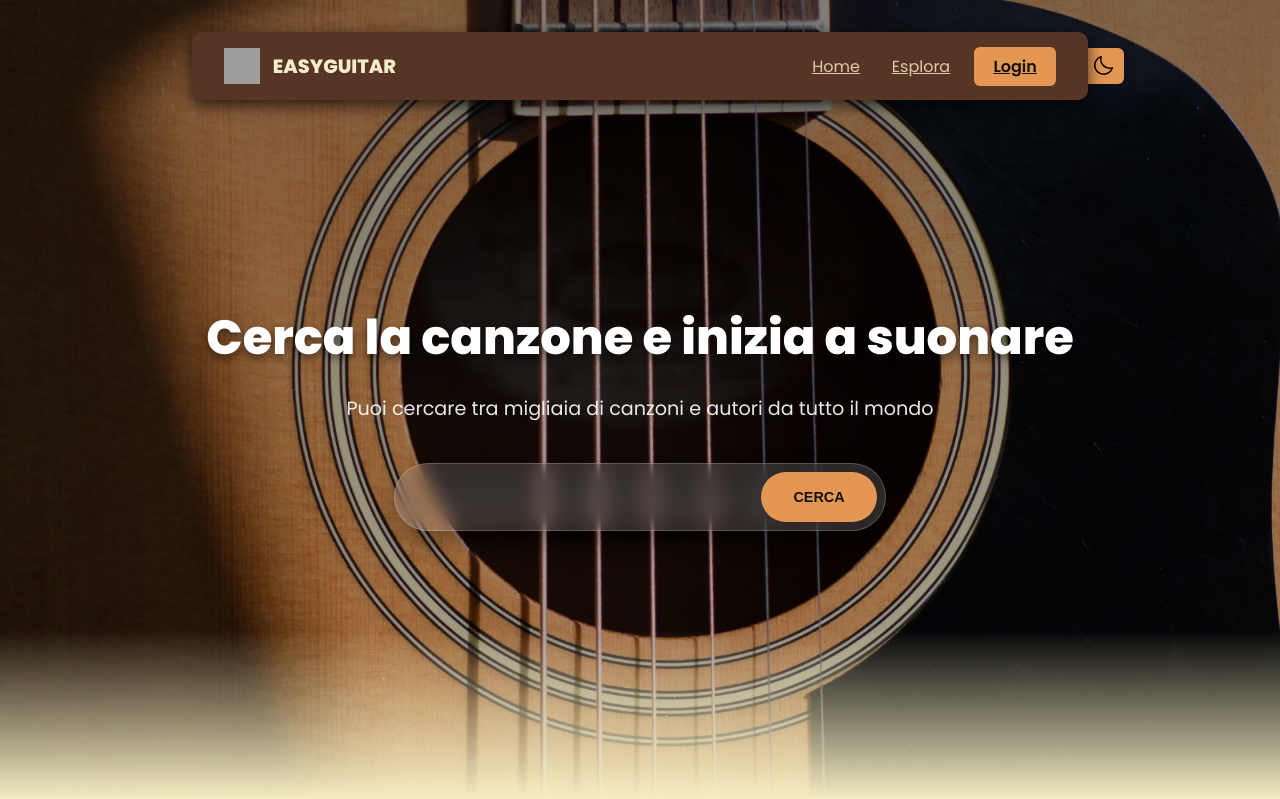
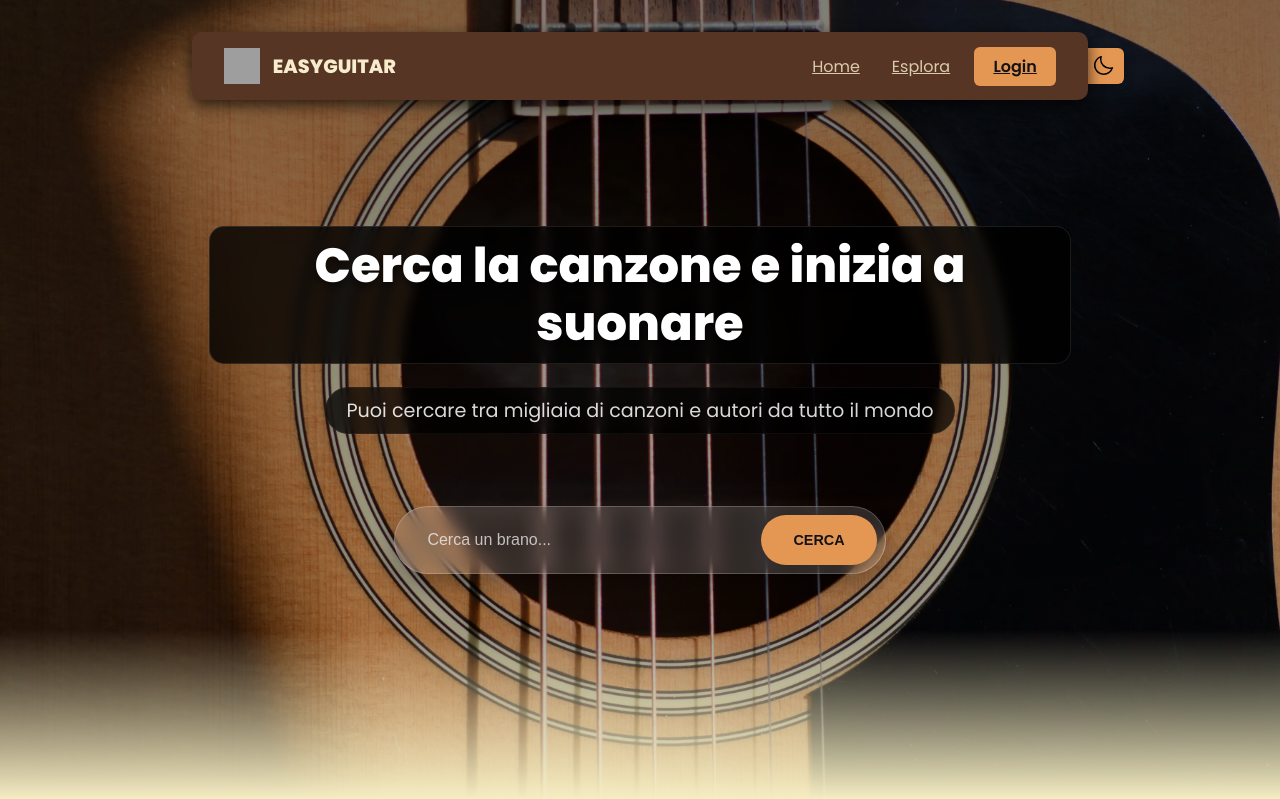
Before and after one commit to aldobettega-unipd/Progetto_tec_web, a PHP site: page / in a window 1280 px wide. Shown: the top 799 px of the page. Run offline with PHP 8.4, Linux system fonts and the light colour scheme; data that the repository does not hold is empty; grey boxes are pictures that could not be loaded.

```diff
--- a/public/css/style.css
+++ b/public/css/style.css
@@ -341,6 +341,74 @@ body.homepage .breadcrumb-nav {
     to {
         transform: scale(1) rotate(0);
         opacity: 1;
+    }
+}
+
+/* Wrapper invisibile per gestire l'impaginazione */
+.hero-content-wrapper {
+    display: flex;
+    flex-direction: column;
+    align-items: center; /* CENTRATURA PERFETTA ORIZZONTALE */
+    justify-content: center;
+    gap: 15px; /* Spazio tra il titolo e il sottotitolo */
+    margin-bottom: 2rem;
+    width: 100%;
+    max-width: 900px;
+}
+
+/* STILE 1: Banner per il Titolo H1 */
+.text-banner-title {
+    background-color: rgba(0, 0, 0, 0.8); /* Nero deciso */
+    backdrop-filter: blur(6px);
+
+    padding: 10px 25px;      /* Padding ridotto per essere più aderente */
+    border-radius: 15px;     /* Angoli stondati */
+
+    /* FONDAMENTALE: Il box si adatta al contenuto */
+    width: fit-content;
+    max-width: 90%;          /* Non sfora su mobile */
+
+    /* Testo */
+    margin: 0;
+    font-size: 3rem;
+    font-weight: 800;
+    line-height: 1.2;
+    text-shadow: none;
+    text-align: center;
+
+    /* Bordo sottile opzionale per staccare ancora di più */
+    border: 1px solid rgba(255, 255, 255, 0.1);
+}
+
+/* STILE 2: Banner per il Sottotitolo P */
+.text-banner-sub {
+    background-color: rgba(0, 0, 0, 0.8); /* Leggermente più trasparente */
+    backdrop-filter: blur(6px);
+
+    padding: 8px 20px;
+    border-radius: 50px;     /* Forma a "pillola" */
+
+    width: fit-content;
+    max-width: 85%;
+
+    /* Testo */
+    font-size: 1.1rem;
+    margin: 0;
+    color: #f0f0f0;
+    text-align: center;
+    border: 1px solid rgba(255, 255, 255, 0.05);
+}
+
+/* --- ADATTAMENTO MOBILE --- */
+@media (max-width: 768px) {
+    .text-banner-title {
+        font-size: 2rem;     /* Più piccolo su mobile */
+        padding: 10px 15px;
+    }
+
+    .text-banner-sub {
+        font-size: 0.95rem;
+        padding: 6px 15px;
     }
 }
 
--- a/src/Views/pages/homePage.html
+++ b/src/Views/pages/homePage.html
@@ -1,14 +1,23 @@
 <section id="ricerca">
-    <h1>Cerca la canzone e inizia a suonare</h1>
-    <p id="descr">
-        Puoi cercare tra migliaia di canzoni e autori da tutto il mondo
-    </p>
+
+    <div class="hero-content-wrapper">
+
+        <h1 class="text-banner-title">
+            Cerca la canzone e inizia a suonare
+        </h1>
+
+        <p class="text-banner-sub" id="descr">
+            Puoi cercare tra migliaia di canzoni e autori da tutto il mondo
+        </p>
+    </div>
+
     <div id="barraricerca">
         <form action="/search" method="GET">
-            <input type="text" name="query" required />
+            <input type="text" name="query" required placeholder="Cerca un brano..." />
             <input type="submit" value="Cerca" />
         </form>
     </div>
+
 </section>
 
 <section class="carosello-group">
```
